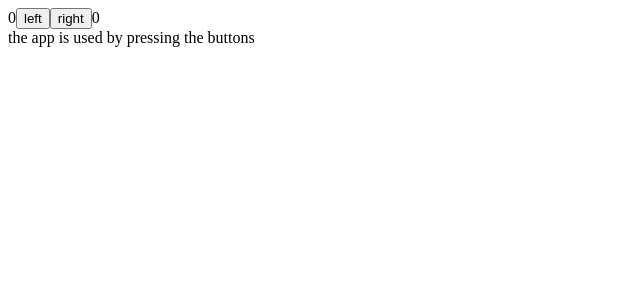
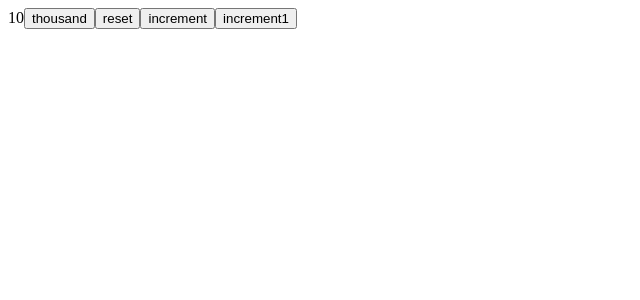
Before and after one commit to EugeneGincu/FullStackOpen, a React (Vite) app in the folder part1/: page / in a window 1280 px wide. Shown: the top 300 px of the page, without its empty margins (0-640 px from the left). Built offline with nearby package versions, Linux system fonts and the light colour scheme.

Commit message:
part1d functions within functions

```diff
--- a/part1/src/App.jsx
+++ b/part1/src/App.jsx
@@ -1,49 +1,33 @@
 import {useState} from 'react'
 
-const History = (props) => {
-    if (props.allClicks.length === 0) {
-        return (
-            <div>
-                the app is used by pressing the buttons
-            </div>
-        )
-    }
-    return (
-        <div>
-            button press history: {props.allClicks.join(' ')}
-        </div>
-    )
-}
+const App = () => {
+    const  [value, setValue] = useState(10);
 
-const Button = ({ onClick, text }) => <button onClick={onClick}>{text}</button>
+const Button = (props) => (
+    <button onClick={props.onClick}>
+        {props.text}
+    </button>
+)
 
-const App = () => {
-    const [left, setLeft] = useState(0)
-    const [right, setRight] = useState(0)
-    const [allClicks, setAll] = useState([])
-    const [total, setTotal] = useState(0)
-
-    const handleLeftClick = () => {
-        setAll(allClicks.concat('L'))
-        const updatedLeft = left + 1
-        setLeft(updatedLeft)
-        setTotal(updatedLeft + right)
+//Either way is fine
+    const setToValueRetFunc = (newValue) => () => {
+        console.log('value now', newValue);
+        setValue(newValue);
     }
 
-    const handleRightClick = () => {
-        setAll(allClicks.concat('R'))
-        const updatedRight = right + 1
-        setRight(updatedRight)
-        setTotal(left + updatedRight)
+    const setToValueCallFunc = (newValue) => {
+        console.log('value now', newValue);
+        setValue(newValue);
     }
+
 
     return (
         <div>
-            {left}
-            <Button onClick={handleLeftClick} text='left' />
-            <Button onClick={handleRightClick} text='right' />
-            {right}
-            <History allClicks={allClicks} />
+            {value}
+            <button onClick={setToValueRetFunc(1000)}>thousand</button>
+            <button onClick={() => setToValueCallFunc(0)}>reset</button>
+            <button onClick={setToValueRetFunc(value + 1)}>increment</button>
+            <Button onClick={() => setToValueCallFunc(value + 1)} text="increment1" />
         </div>
     )
 }
```
